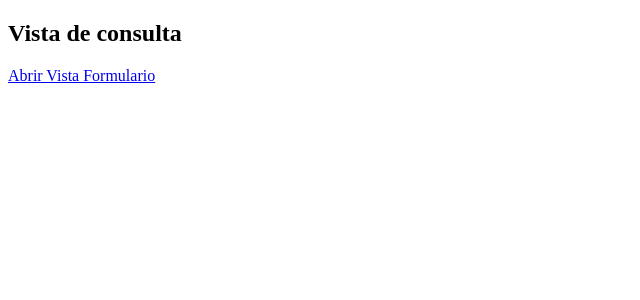
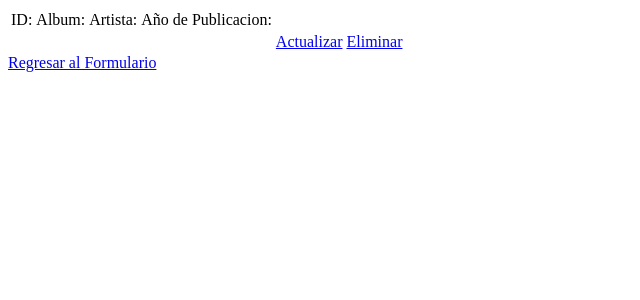
Before and after one commit to Spica56/POO206, a Flask app: template flaskProyect/templates/consulta.html in a window 1280 px wide. Shown: the top 300 px of the page, without its empty margins (0-640 px from the left). Run offline with Flask 3, Linux system fonts and the light colour scheme; the template is opened without the code that fills it, so the values that code supplies are empty; some libraries are stand-ins or nearby versions.

Commit message:
Actualizar registros

```diff
--- a/flaskProyect/app.py
+++ b/flaskProyect/app.py
@@ -1,18 +1,111 @@
-from flask import Flask, jsonify, render_template, request, url_for, flash, redirect
+
+from flask import Flask,jsonify,render_template,request,url_for,flash,redirect
 from flask_mysqldb import MySQL
 import MySQLdb
 
-app= Flask(__name__)
+app = Flask(__name__)
 
-app.config['MYSQL_HOST']= "localhost"
-app.config['MYSQL_USER']= "root"
-app.config['MYSQL_PASSWORD']= "Badillo83"
-app.config['MYSQL_DB']= "dbflask"
-#app.config['MYSQL_PORT']= 3306 //solo si se cambia el puerto
-app.secret_key='mysecretkey'
+app.config['MYSQL_HOST'] ="localhost"
+app.config['MYSQL_USER'] ="root"
+app.config['MYSQL_PASSWORD'] ="Badillo83"
+app.config['MYSQL_DB'] ="dbflask"
+#app.config['MYSQL_PORT'] =3306 // usar solo en cambio de puerto
+app.secret_key = 'mysecretkey'
 
-mysql= MySQL(app)
+mysql = MySQL(app)
 
+
+@app.route('/')
+def home():
+    try:
+        cursor = mysql.connection.cursor()
+        cursor.execute('SELECT * FROM tb_album')
+        consultaTodo = cursor.fetchall()
+        return render_template('formulario.html', errores={}, albums = consultaTodo)
+
+    except Exception as e:
+        print('Error al consultar todo: ' + e)
+        return render_template('formulario.html', errores={}, albums = [])
+    finally:
+        cursor.close()
+
+#Rura de detalle
+@app.route('/detalle/<int:id>')
+def detalle(id):
+    try:
+        cursor = mysql.connection.cursor()
+        cursor.execute('SELECT * FROM tb_album WHERE id = %s', (id,))
+        consultaId = cursor.fetchone()
+        return render_template('consulta.html', album = consultaId)
+
+    except Exception as e:
+        print('Error al consultar por id: ' + e)
+        return redirect(url_for('home'))
+    finally:
+        cursor.close()
+
+@app.route('/editar/<int:id>')
+def editar(id):
+    cursor = mysql.connection.cursor()
+    cursor.execute('SELECT * FROM tb_album WHERE id = %s', (id,))
+    album = cursor.fetchone()
+    cursor.close()
+
+    if album is None:
+        flash('Álbum no encontrado')
+        return redirect(url_for('home'))
+
+    return render_template('formUpdate.html', album=album)
+
+@app.route('/actualizar/<int:id>', methods=['POST'])
+def actualizar(id):
+    # 1. Recoger datos del formulario
+    album = request.form.get('TxtTitulo', '').strip()
+    artista = request.form.get('TxtArtista', '').strip()
+    anio = request.form.get('TxtAnio', '').strip()
+
+    # 2. Validar datos
+    errores = {}
+
+    if not album:
+        errores['TxtTitulo'] = 'El título del álbum es obligatorio'
+    if not artista:
+        errores['TxtArtista'] = 'El artista es obligatorio'
+    if not anio:
+        errores['TxtAnio'] = 'El Año es obligatorio'
+    else:
+        try:
+            anio_int = int(anio)
+            if anio_int < 1800 or anio_int > 2030:
+                errores['TxtAnio'] = 'Ingresa un año válido (entre 1800 y 2030)'
+        except ValueError:
+            errores['TxtAnio'] = 'El año debe ser un número válido'
+
+    # 3. Si hay errores, volver al formulario con errores
+    if errores:
+        cursor = mysql.connection.cursor()
+        cursor.execute('SELECT * FROM tb_album WHERE id = %s', (id,))
+        album_data = cursor.fetchone()
+        cursor.close()
+        return render_template('formUpdate.html', album=album_data, errores=errores)
+
+    # 4. Si no hay errores, actualizar en la base de datos
+    try:
+        cursor = mysql.connection.cursor()
+        cursor.execute("""
+            UPDATE tb_album
+            SET album = %s, artista = %s, anio = %s
+            WHERE id = %s
+        """, (album, artista, anio_int, id))
+        mysql.connection.commit()
+        flash('Álbum actualizado en la BD')
+    except Exception as e:
+        mysql.connection.rollback()
+        flash(f'Error al actualizar: {str(e)}', 'danger')
+    finally:
+        cursor.close()
+
+    return redirect(url_for('home'))
 #ruta para probar la conección a mysql
 @app.route('/DBCheck')
 def DB_check():
@@ -23,9 +116,6 @@ def DB_check():
     except MySQLdb.MySQLError as e:
         return jsonify( {'status':'error','message':str(e)} ), 200
 
-@app.route('/')
-def home():
-    return render_template('formulario.html')
 
 @app.route('/consulta')
 def consulta():
@@ -68,5 +158,6 @@ def guardar():
             cursor.close()
     return render_template('formulario.html', errores= errores)
 
+
 if __name__ == '__main__':
-    app.run(port= 3000, debug= True)
+    app.run(port=3000, debug=True)
--- a/flaskProyect/templates/consulta.html
+++ b/flaskProyect/templates/consulta.html
@@ -1,12 +1,34 @@
 <!DOCTYPE html>
-<html lang="es">
+<html lang="en">
 <head>
     <meta charset="UTF-8">
     <meta name="viewport" content="width=device-width, initial-scale=1.0">
-    <title>Consulta</title>
+    <title> Consulta </title>
 </head>
 <body>
-    <h2> Vista de consulta</h2>
-    <a href="/"> Abrir Vista Formulario</a>
+
+    <table>
+        <thead>
+            <tr>
+                <td>ID:</td>
+                <td>Album:</td>
+                <td>Artista:</td>
+                <td>Año de Publicacion:</td>
+            </tr>
+        </thead>
+
+        <tbody>
+            <tr>
+                <td>{{ album.0 }}</td>
+                <td>{{ album.1 }}</td>
+                <td>{{ album.2 }}</td>
+                <td>{{ album.3 }}</td>
+                <td> <a href="/editar/{{ album.0 }}">Actualizar </a></td>
+                <td> <a href="#">Eliminar </a></td>
+            </tr>
+        </tbody>
+    </table>
+
+    <a href="/"> Regresar al Formulario</a>
 </body>
 </html>
```
Also changed, not shown: flaskProyect/templates/formUpdates.html (added, +32 -0 lines), flaskProyect/templates/formulario.html (+24 -0 lines).
